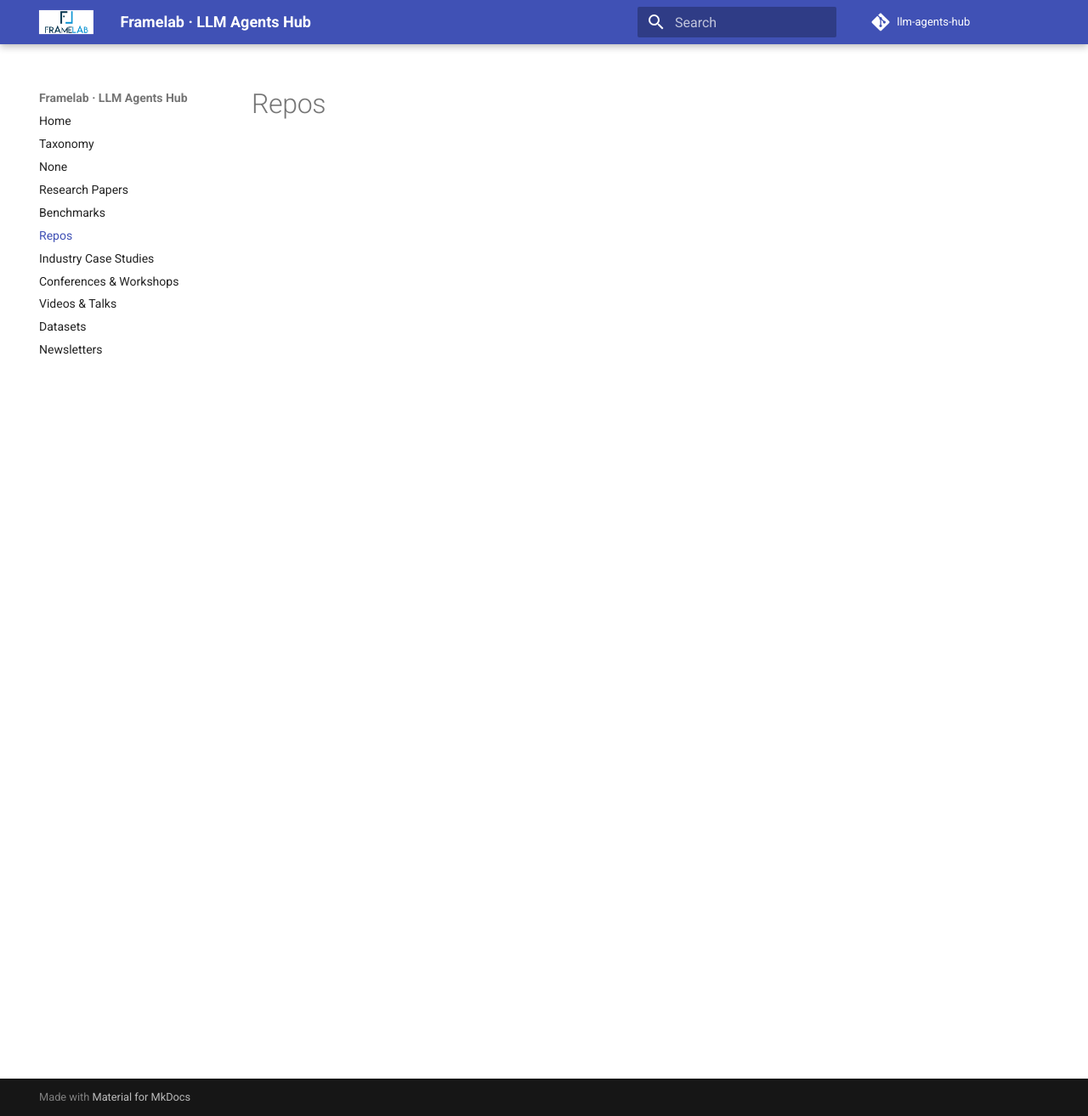
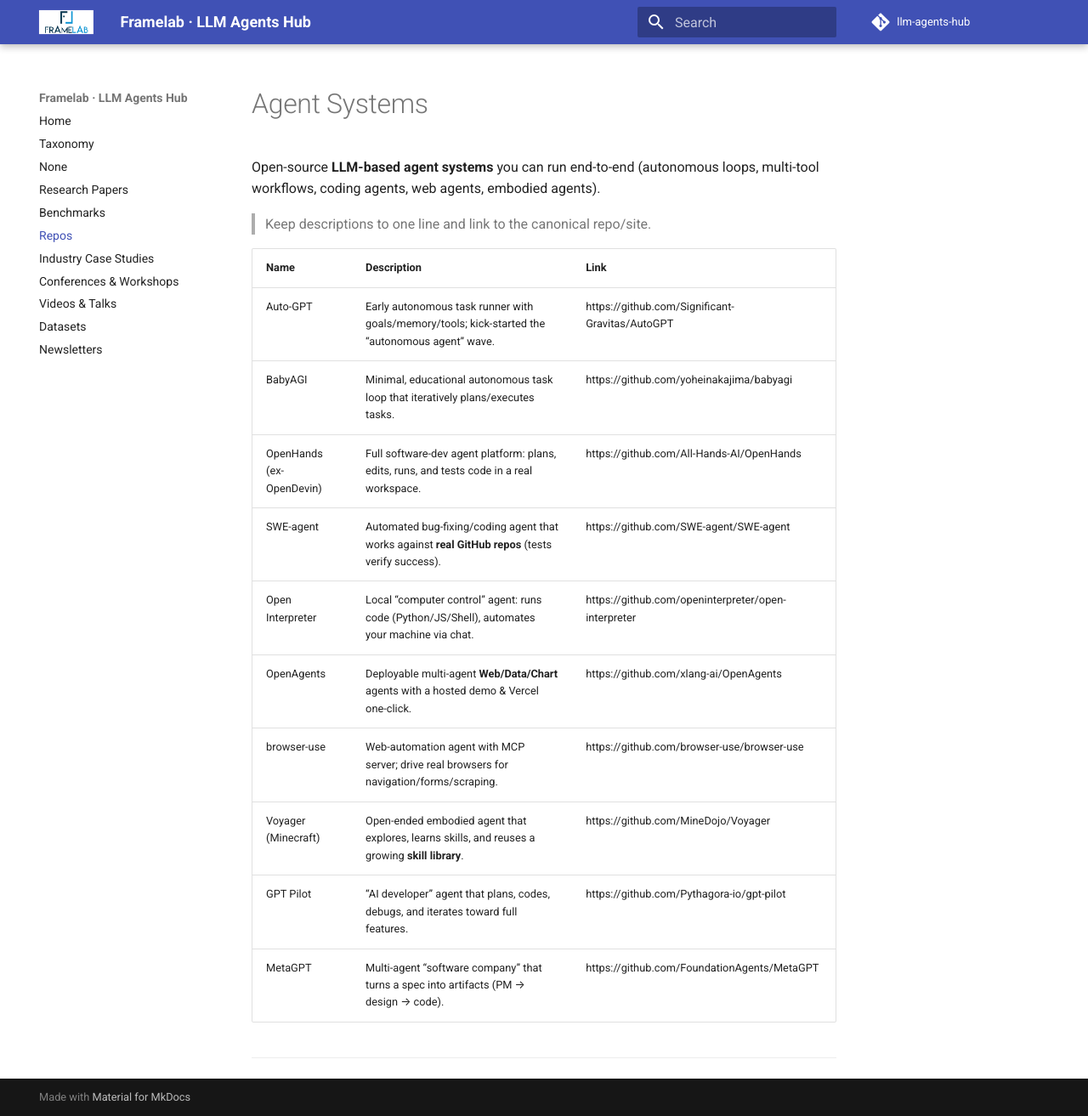
Before and after one commit to framelab-univaq/llm-agents-hub, an MkDocs documentation site: the page built from docs/repos.md, in a window 1280 px wide and 1313 px high. Shown: the whole window at 85% size. Built offline with MkDocs 1.6.1 and Material for MkDocs 9.7.7, drawn with Linux system fonts in a browser that asks for light colours; comment, search, counter and statistics services are not loaded.

Commit message:
Update repos.md

```diff
--- a/docs/repos.md
+++ b/docs/repos.md
@@ -1 +1,20 @@
-# Repos
+# Agent Systems
+
+Open-source **LLM-based agent systems** you can run end-to-end (autonomous loops, multi-tool workflows, coding agents, web agents, embodied agents).
+
+> Keep descriptions to one line and link to the canonical repo/site.
+
+| Name | Description | Link |
+|---|---|---|
+| Auto-GPT | Early autonomous task runner with goals/memory/tools; kick-started the “autonomous agent” wave. | https://github.com/Significant-Gravitas/AutoGPT |
+| BabyAGI | Minimal, educational autonomous task loop that iteratively plans/executes tasks. | https://github.com/yoheinakajima/babyagi |
+| OpenHands (ex-OpenDevin) | Full software-dev agent platform: plans, edits, runs, and tests code in a real workspace. | https://github.com/All-Hands-AI/OpenHands |
+| SWE-agent | Automated bug-fixing/coding agent that works against **real GitHub repos** (tests verify success). | https://github.com/SWE-agent/SWE-agent |
+| Open Interpreter | Local “computer control” agent: runs code (Python/JS/Shell), automates your machine via chat. | https://github.com/openinterpreter/open-interpreter |
+| OpenAgents | Deployable multi-agent **Web/Data/Chart** agents with a hosted demo & Vercel one-click. | https://github.com/xlang-ai/OpenAgents |
+| browser-use | Web-automation agent with MCP server; drive real browsers for navigation/forms/scraping. | https://github.com/browser-use/browser-use |
+| Voyager (Minecraft) | Open-ended embodied agent that explores, learns skills, and reuses a growing **skill library**. | https://github.com/MineDojo/Voyager |
+| GPT Pilot | “AI developer” agent that plans, codes, debugs, and iterates toward full features. | https://github.com/Pythagora-io/gpt-pilot |
+| MetaGPT | Multi-agent “software company” that turns a spec into artifacts (PM → design → code). | https://github.com/FoundationAgents/MetaGPT |
+
+---
```
